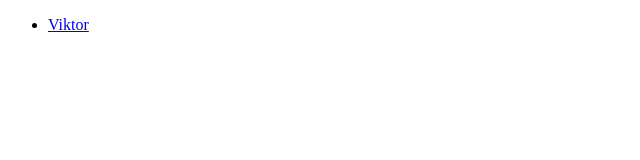
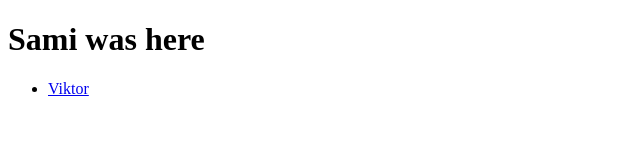
Before and after one commit to CSE2324/HelloGit, a plain HTML site: page index.html in a window 1280 px wide. Shown: the whole page, without its empty margins (0-640 px from the left). Drawn offline with Linux system fonts and the light colour scheme.

Commit message:
index.html

```diff
--- a/index.html
+++ b/index.html
@@ -2,9 +2,11 @@
 <html>
   <head>
     <title>CSE</title>
+
   </head>
 
   <body>
+    <h1>Sami was here</h1>
     <ul>
         <li><a href="pages/viktor.html">Viktor</a></li>
     </ul>
```
